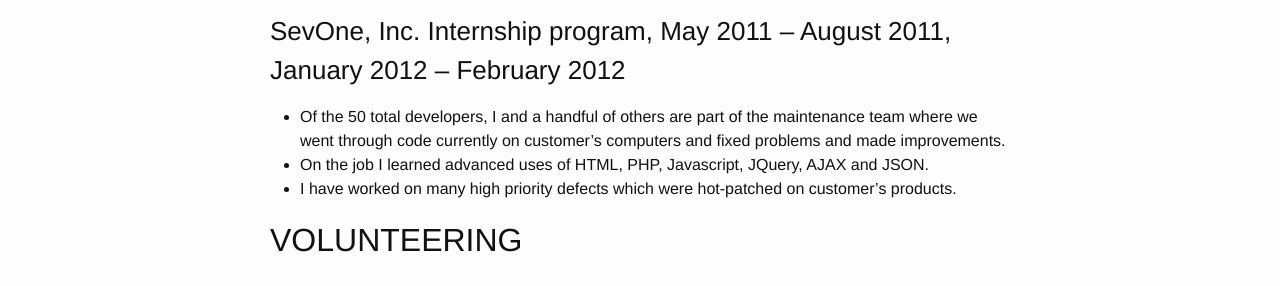
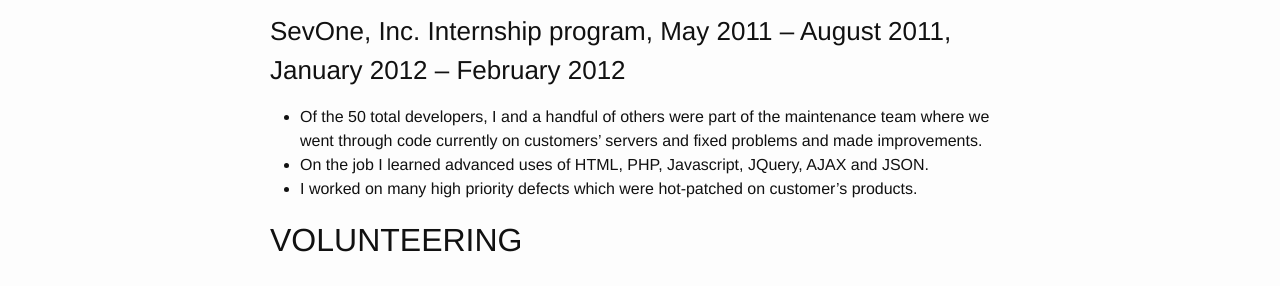
Before and after one commit to mechinn/mechinn.github.io, a Jekyll site: the page built from resume.md, in a window 1280 px wide. Shown: the part 1556-1842 px from the top of the page. Built offline with Jekyll 4.4.1, drawn with Linux system fonts in a browser that asks for light colours.

Commit message:
fixed some wording

```diff
--- a/resume.md
+++ b/resume.md
@@ -47,9 +47,9 @@
 
 ### SevOne, Inc. Internship program, May 2011 – August 2011, January 2012 – February 2012
 
-- Of the 50 total developers, I and a handful of others are part of the maintenance team where we went through code currently on customer’s computers and fixed problems and made improvements.
+- Of the 50 total developers, I and a handful of others were part of the maintenance team where we went through code currently on customers' servers and fixed problems and made improvements.
 - On the job I learned advanced uses of HTML, PHP, Javascript, JQuery, AJAX and JSON.
-- I have worked on many high priority defects which were hot-patched on customer’s products.
+- I worked on many high priority defects which were hot-patched on customer’s products.
 
 ## VOLUNTEERING
 
```
